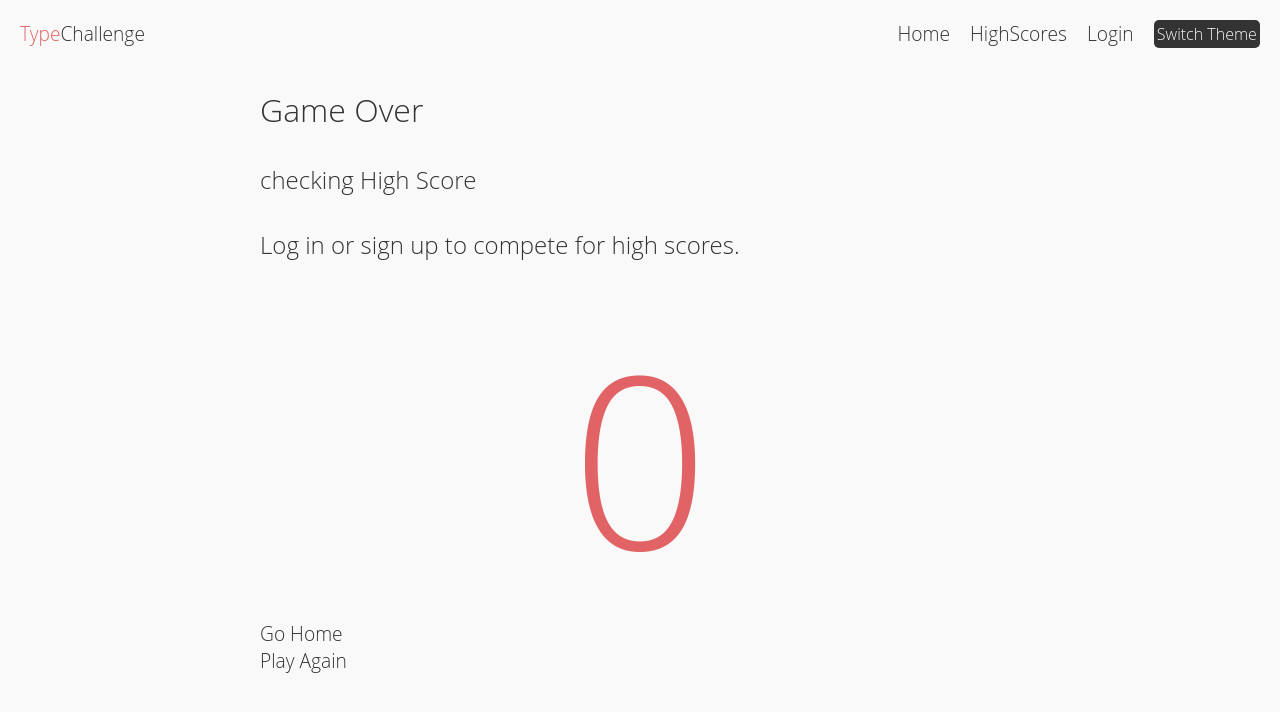
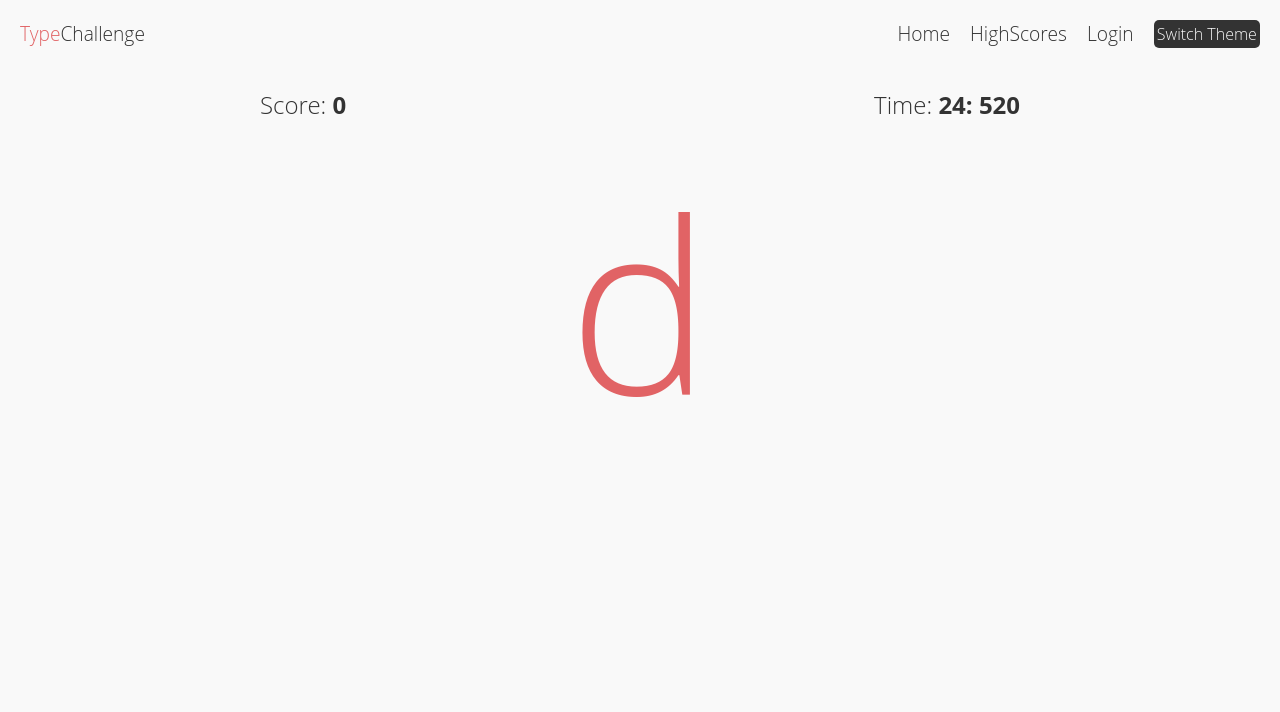
Before and after one commit to matthewfee/typingchallenge, a React (Vite) app: page /game in a window 1280 px wide. Before the commit this address led to /gameOver. Shown: the top 712 px of the page. Built offline with nearby package versions, Linux system fonts and the light colour scheme.

Commit message:
changed max seconds to 30

```diff
--- a/src/pages/Game.tsx
+++ b/src/pages/Game.tsx
@@ -6,7 +6,7 @@ import { StyledCharacter, Strong } from '../styled/Random'
 
 const Game = () => {
   const [score, setScore] = useScore()
-  const MAX_SECONDS = '5'
+  const MAX_SECONDS = '30'
   const [ms, setMs] = useState('999')
   const [seconds, setSeconds] = useState(MAX_SECONDS)
   const characters = 'abcdefghijklmnopqrstuvwxyz1234567890'
```
